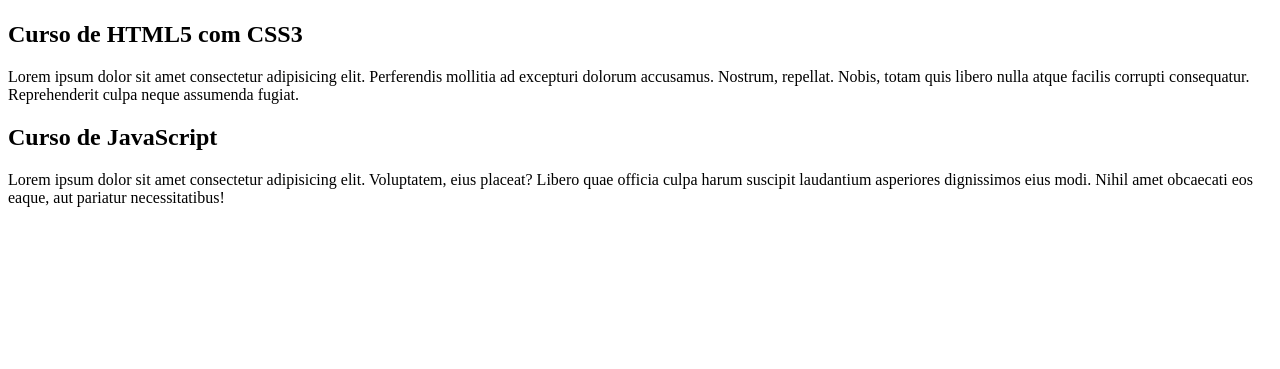
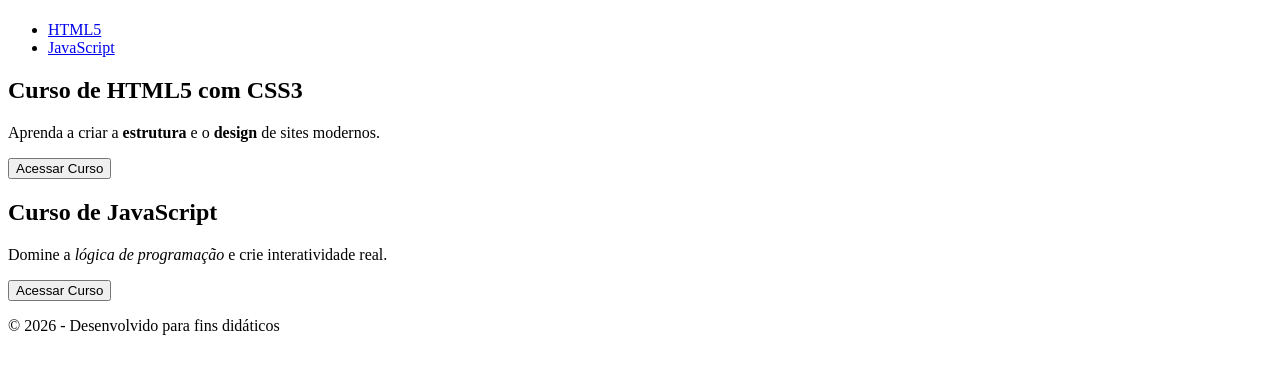
Before and after one commit to lleonardoolive/projeto-site, a plain HTML site: page index.html in a window 1280 px wide. Shown: the part 59-428 px from the top of the page. Drawn offline with Linux system fonts and the light colour scheme.

Commit message:
Sugestão Gemini melhorias

```diff
--- a/index.html
+++ b/index.html
@@ -1,23 +1,35 @@
 <!DOCTYPE html>
-<html lang="pt-br">
-<head>
-    <meta charset="UTF-8">
-    <meta name="viewport" content="width=device-width, initial-scale=1.0">
-    <title>Site Curso em Vídeo</title>
+<html lang="pt-br"> <head>
+    <meta charset="UTF-8"> <meta name="viewport" content="width=device-width, initial-scale=1.0"> <title>Plataforma de Cursos Grátis</title>
+
+    <link rel="stylesheet" href="estilos/styles.css">
 </head>
 <body>
-    <main>
-        <header>
-            <h1>Cursos Grátis</h1>
-        </header>
-        <article>
+
+    <header>
+        <h1>Cursos Grátis</h1>
+        <nav> <ul>
+                <li><a href="#html">HTML5</a></li>
+                <li><a href="#js">JavaScript</a></li>
+            </ul>
+        </nav>
+    </header>
+
+    <main> <article id="html">
             <h2>Curso de HTML5 com CSS3</h2>
-            <p>Lorem ipsum dolor sit amet consectetur adipisicing elit. Perferendis mollitia ad excepturi dolorum accusamus. Nostrum, repellat. Nobis, totam quis libero nulla atque facilis corrupti consequatur. Reprehenderit culpa neque assumenda fugiat.</p>
+            <p>Aprenda a criar a <strong>estrutura</strong> e o <strong>design</strong> de sites modernos.</p>
+            <button type="button">Acessar Curso</button> </article>
+
+        <article id="js">
+            <h2>Curso de JavaScript</h2>
+            <p>Domine a <em>lógica de programação</em> e crie interatividade real.</p>
+            <button type="button">Acessar Curso</button>
         </article>
-        <article>
-            <h2>Curso de JavaScript</h2>
-            <p>Lorem ipsum dolor sit amet consectetur adipisicing elit. Voluptatem, eius placeat? Libero quae officia culpa harum suscipit laudantium asperiores dignissimos eius modi. Nihil amet obcaecati eos eaque, aut pariatur necessitatibus!</p>
-        </article>
+
     </main>
+
+    <footer> <p>&copy; 2026 - Desenvolvido para fins didáticos</p>
+    </footer>
+
 </body>
 </html>
```
